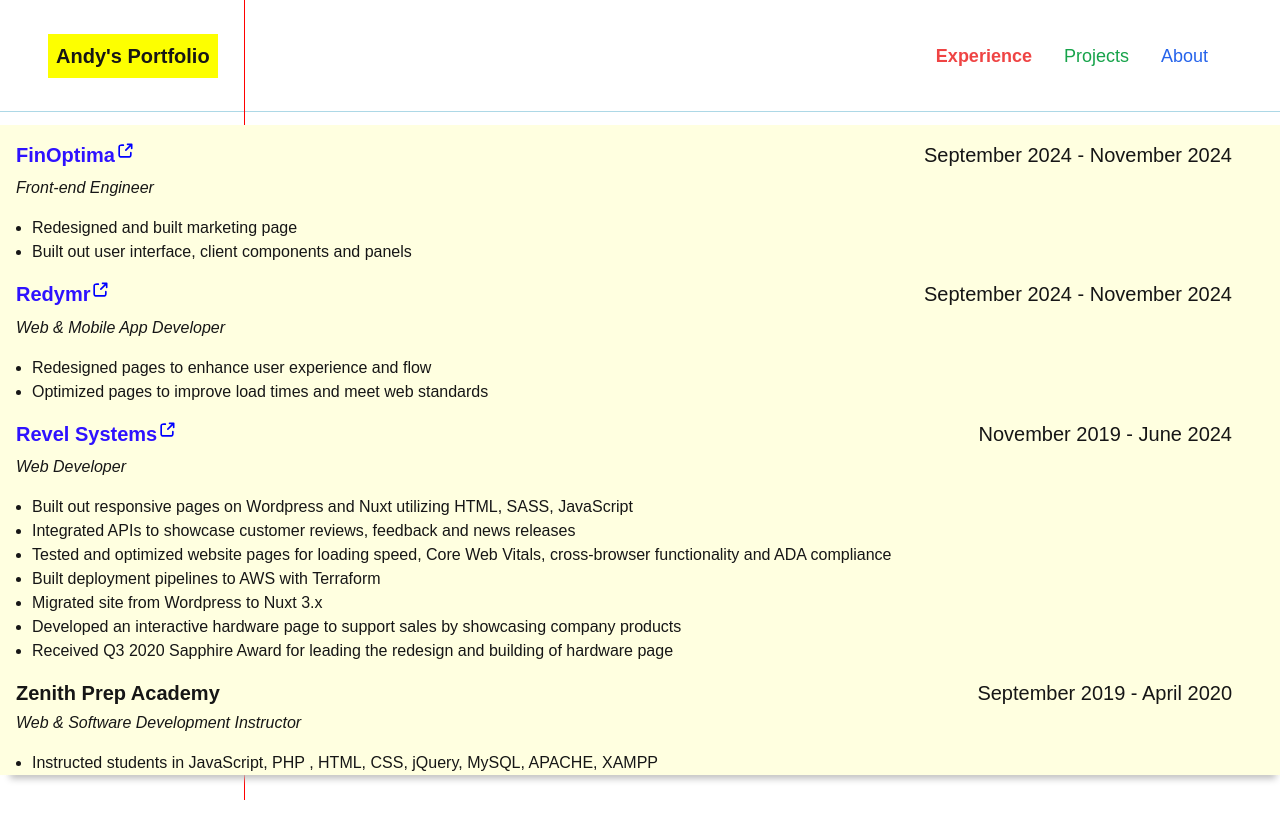
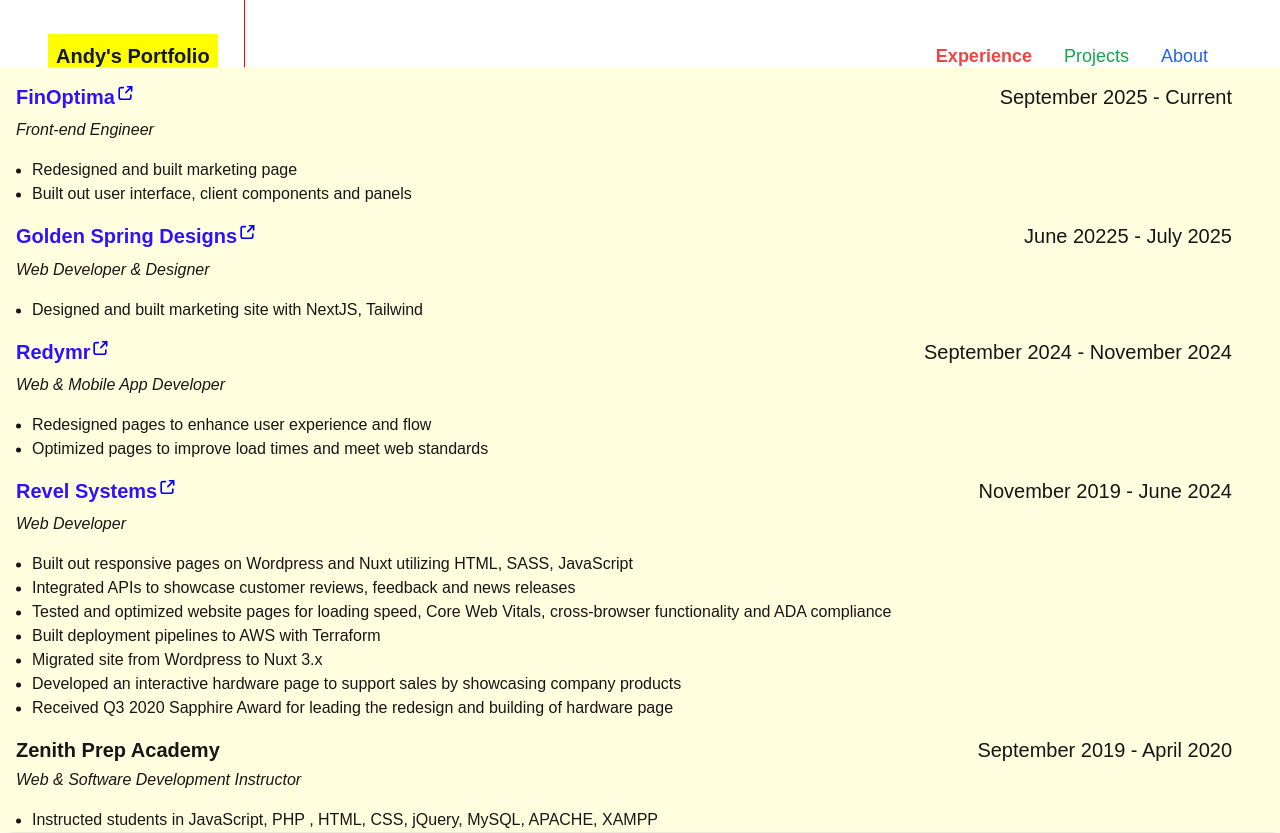
Before and after one commit to weboshi/portfolio-new, a Next.js app: page /experience in a window 1280 px wide. Before the commit the page ends 800 px from the top, so only its background shows below. Built offline with nearby package versions, Linux system fonts and the light colour scheme; a web font is replaced by a local one.

Commit message:
Update page.tsx

```diff
--- a/app/experience/page.tsx
+++ b/app/experience/page.tsx
@@ -27,9 +27,9 @@
                 <div className=" bg-secondary">
                     <div className="collapse-title text-xl font-medium">
                         <div className="text-xl font-medium flex justify-between">
-                            <span className="text-xl block font-bold"><a className="text-blue-700 inline-block external-link" target="_blank" href="https://www.finoptima.ai/">FinOptima<Image alt="external link" width={20} src={LinkIcon} className='fill-red-100 inline-block' /></a></span><h2>September 2024 - November 2024</h2>
+                            <span className="text-xl block font-bold"><a className="text-blue-700 inline-block external-link" target="_blank" href="https://www.finoptima.ai/">FinOptima<Image alt="external link" width={20} src={LinkIcon} className='fill-red-100 inline-block' /></a></span><h2>September 2025 - Current</h2>
                         </div>
-                        <span className="italic font-light text-base font-bold">Front-end Engineer </span>
+                        <span className="italic font-light text-base font-bold">Front-end Engineer</span>
                     </div>
                     <div className="collapse-content visible">
                         <ul>
@@ -38,6 +38,21 @@
                             </li>
                             <li>
                                 Built out user interface, client components and panels
+                            </li>
+                        </ul>
+                    </div>
+                </div>
+                <div className=" bg-secondary">
+                    <div className="collapse-title text-xl font-medium">
+                        <div className="text-xl font-medium flex justify-between">
+                            <span className="text-xl block font-bold"><a className="text-blue-700 inline-block external-link" target="_blank" href="https://www.finoptima.ai/">Golden Spring Designs<Image alt="external link" width={20} src={LinkIcon} className='fill-red-100 inline-block' /></a></span><h2>June 20225 - July 2025</h2>
+                        </div>
+                        <span className="italic font-light text-base font-bold">Web Developer & Designer </span>
+                    </div>
+                    <div className="collapse-content visible">
+                        <ul>
+                            <li>
+                                Designed and built marketing site with NextJS, Tailwind
                             </li>
                         </ul>
                     </div>
```
